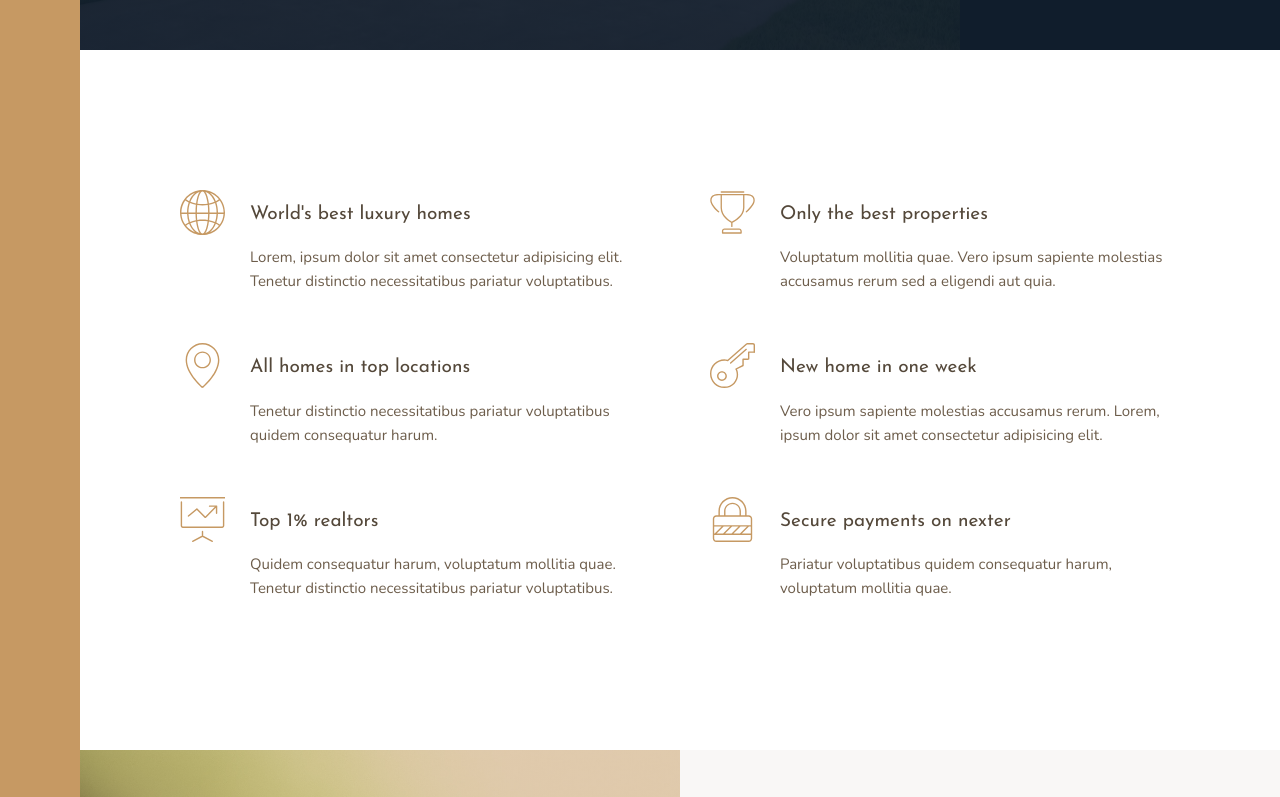
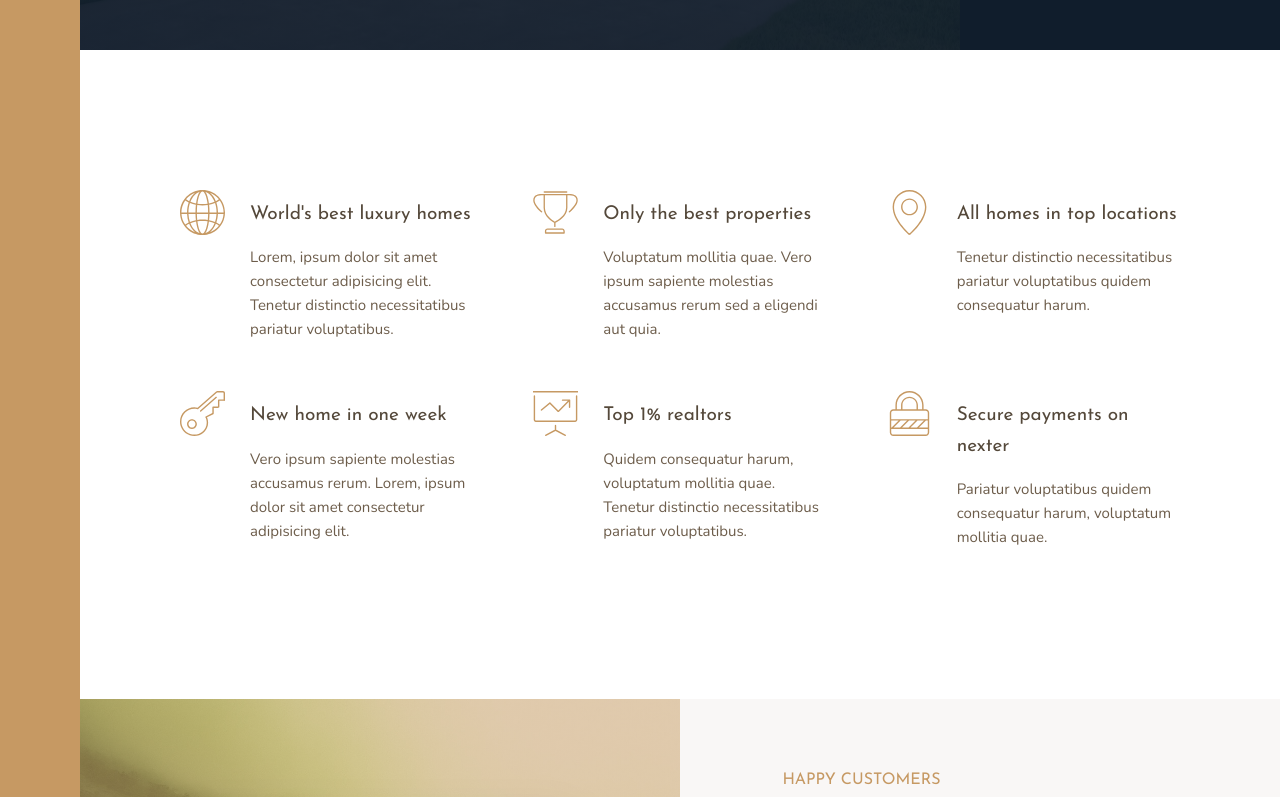
Before and after one commit to benicandra/nexter, a website: page index.html in a window 1280 px wide. Shown: the part 590-1387 px from the top of the page. Drawn offline with nearby package versions, Linux system fonts and the light colour scheme.

Commit message:
style: browser support

```diff
--- a/sass/_features.scss
+++ b/sass/_features.scss
@@ -5,13 +5,24 @@
   margin: 15rem 0;
   padding: 0 6rem;
 
-  display: grid;
-  grid-template-columns: repeat(auto-fit, minmax(30rem, 1fr));
-  grid-gap: 6rem;
-  align-items: start;
+  @supports (display: grid) {
+    display: grid;
+    grid-template-columns: repeat(auto-fit, minmax(25rem, 1fr));
+    grid-gap: 6rem;
+    align-items: start;
+  }
 }
 
 .feature {
+  float: left;
+  width: 33.3333%;
+  margin-bottom: 6rem;
+
+  @supports (display: grid) {
+    width: auto;
+    margin-bottom: 0;
+  }
+
   display: grid;
   grid-template-columns: min-content 1fr;
   grid-row-gap: 1.5rem;
```
Also changed, not shown: css/style.css, 1 other file.
